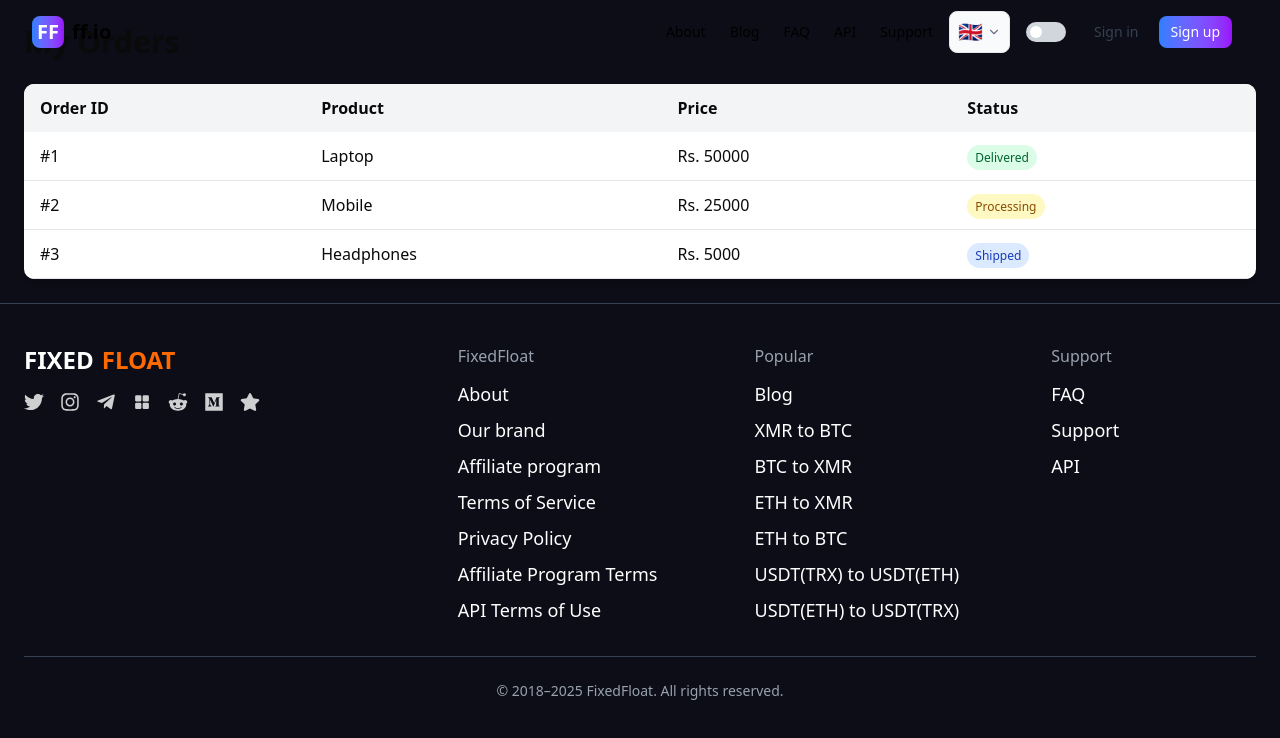
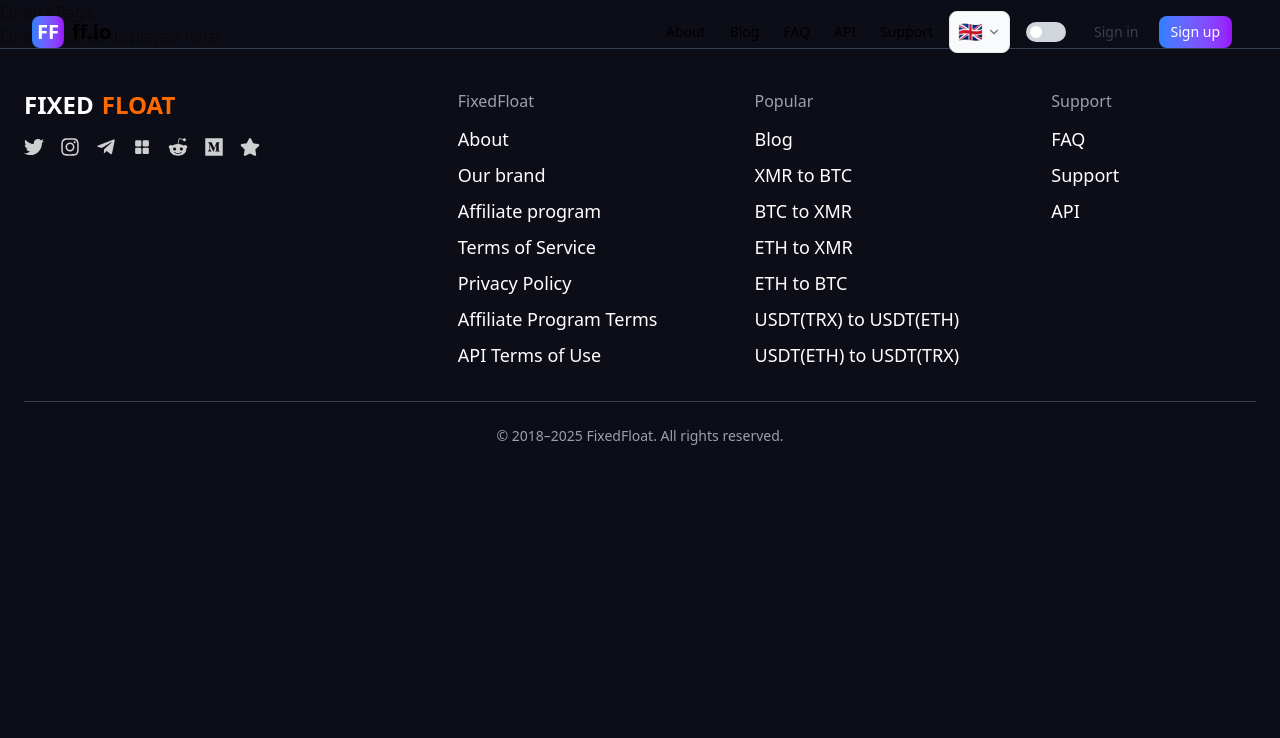
Before and after one commit to areeba-ilyas/diplorer-exchange, a Next.js app: page /orders in a window 1280 px wide. Shown: the top 738 px of the page. Built offline with nearby package versions, Linux system fonts and the light colour scheme.

Commit message:
fix: add orders page and clear cache

```diff
--- a/app/orders/page.tsx
+++ b/app/orders/page.tsx
@@ -1,45 +1,8 @@
-// app/orders/page.tsx
 export default function OrdersPage() {
-  const orders = [
-    { id: 1, product: "Laptop", price: 50000, status: "Delivered" },
-    { id: 2, product: "Mobile", price: 25000, status: "Processing" },
-    { id: 3, product: "Headphones", price: 5000, status: "Shipped" },
-  ];
-
   return (
-    <div className="container mx-auto p-6">
-      <h1 className="text-3xl font-bold mb-6">My Orders</h1>
-
-      <div className="bg-white shadow-md rounded-lg overflow-hidden">
-        <table className="min-w-full">
-          <thead className="bg-gray-100">
-            <tr>
-              <th className="py-3 px-4 text-left">Order ID</th>
-              <th className="py-3 px-4 text-left">Product</th>
-              <th className="py-3 px-4 text-left">Price</th>
-              <th className="py-3 px-4 text-left">Status</th>
-            </tr>
-          </thead>
-          <tbody>
-            {orders.map((order) => (
-              <tr key={order.id} className="border-b">
-                <td className="py-3 px-4">#{order.id}</td>
-                <td className="py-3 px-4">{order.product}</td>
-                <td className="py-3 px-4">Rs. {order.price}</td>
-                <td className="py-3 px-4">
-                  <span className={`px-2 py-1 rounded-full text-xs ${
-                    order.status === "Delivered" ? "bg-green-100 text-green-800" :
-                    order.status === "Shipped" ? "bg-blue-100 text-blue-800" :
-                    "bg-yellow-100 text-yellow-800"
-                  }`}>
-                    {order.status}
-                  </span>
-                </td>
-              </tr>
-            ))}
-          </tbody>
-        </table>
-      </div>
+    <div>
+      <h1>Orders Page</h1>
+      <p>Orders will be displayed here.</p>
     </div>
   );
 }
```
